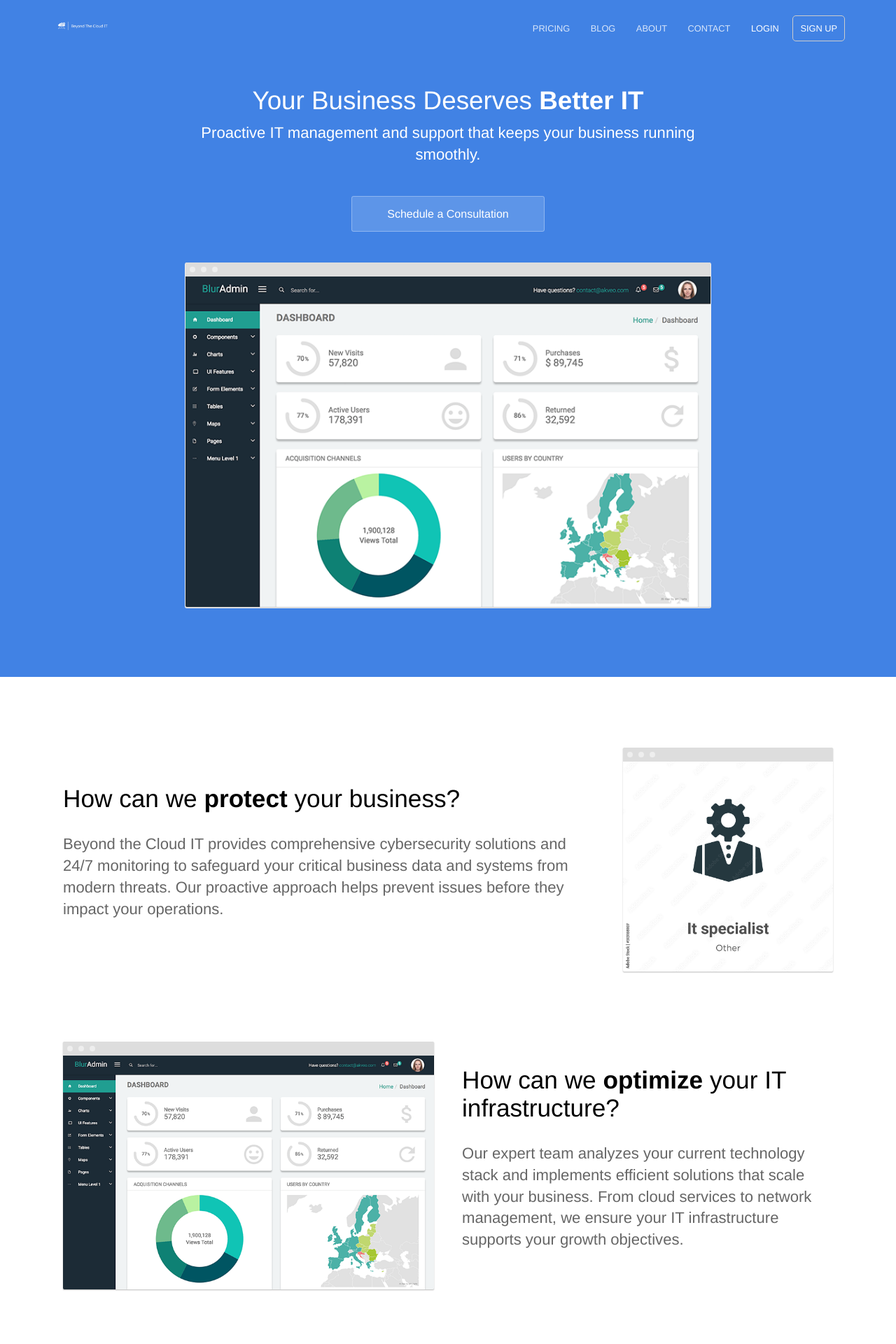
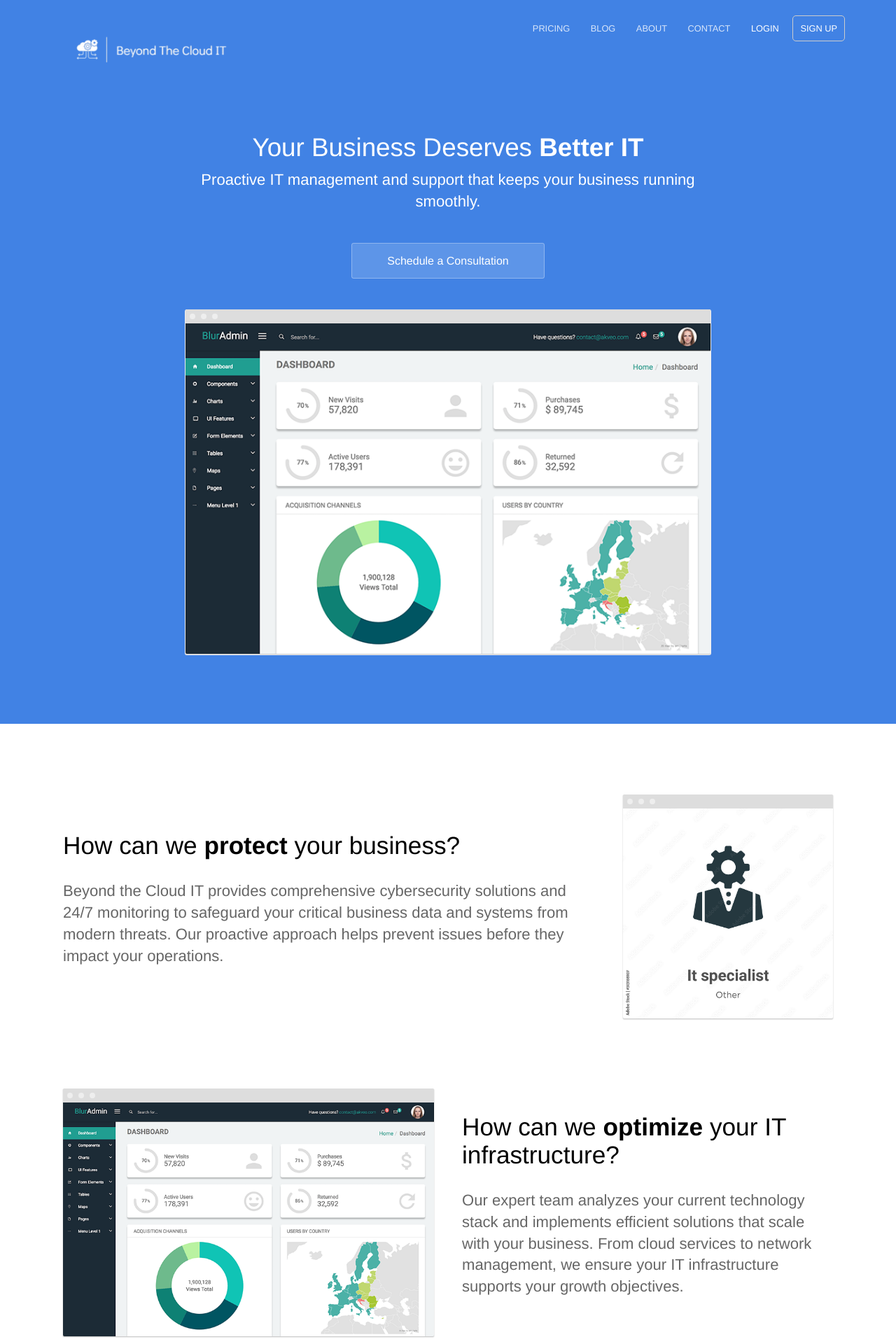
Before and after one commit to TahirKhalil/WebsiteExample, a Jekyll site: the page built from index.html, in a window 1280 px wide. Shown: the top 1920 px of the page at 70% size. Built offline with Jekyll 4.4.1, drawn with Linux system fonts in a browser that asks for light colours.

Commit message:
Update default.html

```diff
--- a/_layouts/default.html
+++ b/_layouts/default.html
@@ -23,7 +23,7 @@
 	<body>
 		<header>
 			<div class="container">
-				<div class="company-name"><a href="{{ site.baseurl }}/"><img src="{{ site.baseurl }}/images/logo.png" alt="Beyond The Cloud IT Logo" width="95" height="33" /></a></div>
+				<div class="company-name"><a href="{{ site.baseurl }}/"><img src="{{ site.baseurl }}/images/logo.png" alt="Beyond The Cloud IT Logo" width="95" height="100" /></a></div>
 				{% include navigation.html %}
 			</div>
 		</header>
```
